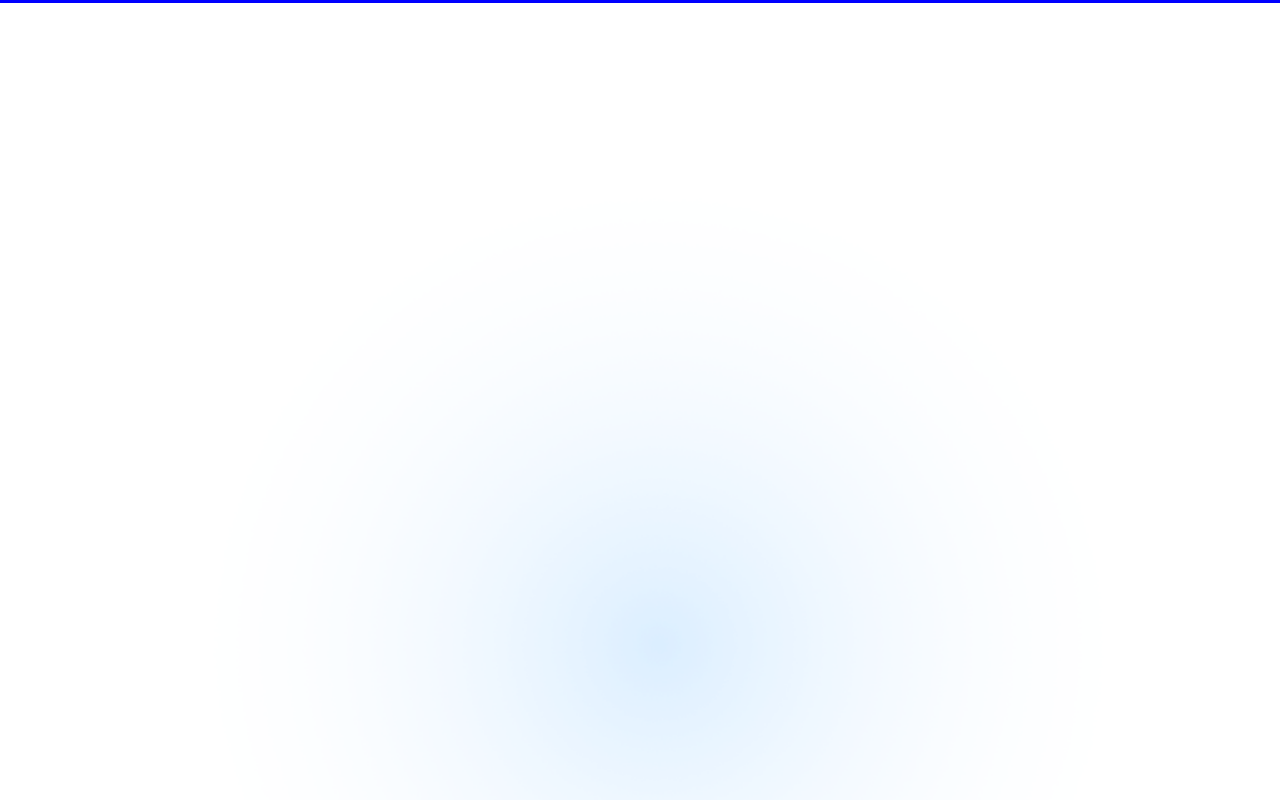
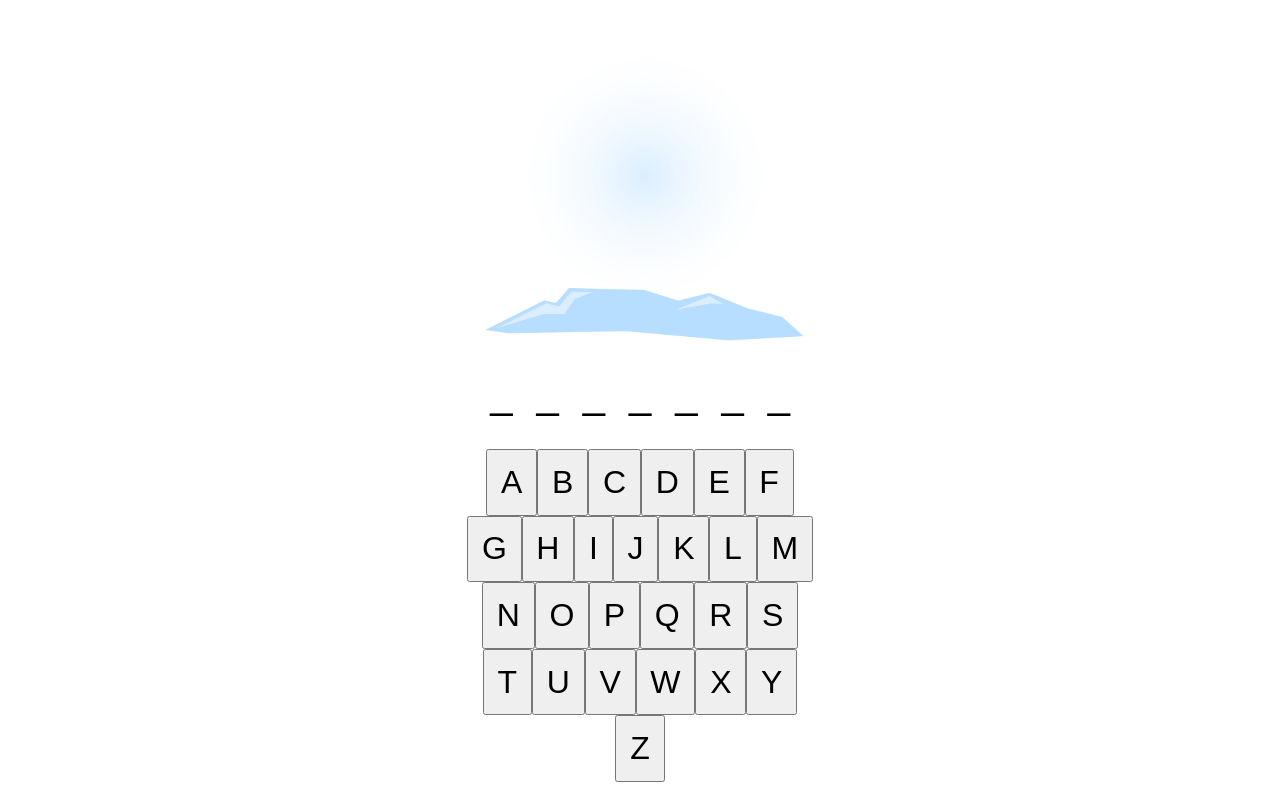
Before and after one commit to msolone/snowman, a React (Create React App) app: page / in a window 1280 px wide. Shown: the top 800 px of the page. Built offline with nearby package versions, Linux system fonts and the light colour scheme.

Commit message:
Can display snowman images as correct letters are selected, updated css

```diff
--- a/src/App.css
+++ b/src/App.css
@@ -8,31 +8,30 @@
   flex-direction: column;
   align-items: center;
   text-align: center;
-  height: 100%;
-  width: 100%;
+
 }
 
 .snowman-images {
   flex-grow: 3;
-  border: 3px solid blue;
-  width: 100%;
+
 }
 
 .snowman-images img {
-  height: 100%;
-  width: 100%;
+  height: 22em;
+  width: 22em;
 }
 
 .blank-letters {
   padding: 1em;
   flex-grow: 1;
-  border: 3px solid red;
-  width: 100%;
+
+
 }
 
 .hidden-letters {
   font-size: 2.5em;
   padding: 0 0.3em;
+
 }
 
 .alphabet-bank {
@@ -40,8 +39,7 @@
   flex-wrap: wrap;
   padding: 1em;
   flex-grow: 3;
-  border: 3px solid green;
-  width: 100%;
+  width: 22em;
   justify-content: center;
 }
 
--- a/src/App.js
+++ b/src/App.js
@@ -16,7 +16,7 @@ class App extends Component {
     super(props);
     this.state = {
       secret: words[Math.floor(Math.random() * 1024)],
-      blanks: ['_','_','_','_','_','_','_'],
+      blanks: ["_", "_", "_", "_", "_", "_", "_"],
       alphabet: [
         "A",
         "B",
@@ -45,25 +45,61 @@ class App extends Component {
         "Y",
         "Z"
       ],
-      picked: []
+      picked: [],
+      image: snowman0
     };
   }
 
   componentDidMount() {
-    console.log(this.state.secret)
+    console.log(this.state.secret);
   }
 
-  addChosenLetter = (letter) => {
+  addChosenLetter = letter => {
     const newPicked = this.state.picked.slice();
     newPicked.push(letter);
-    const newBlanks = this.state.secret.split('').map((l, i) => {
+    const correctPicked = [];
+    const newBlanks = this.state.secret.split("").map((l, i) => {
       if (newPicked.includes(l.toUpperCase())) {
-        return l.toUpperCase()
+        correctPicked.push(l);
+        return l.toUpperCase();
       } else {
-        return "_"
+        return "_";
       }
-    })
-    console.log(newBlanks, letter, newPicked)
+    });
+    if (correctPicked.length === 0) {
+      this.setState({
+        image: snowman0
+      });
+    } else if (correctPicked.length === 1) {
+      this.setState({
+        image: snowman1
+      });
+    } else if (correctPicked.length === 2) {
+      this.setState({
+        image: snowman2
+      });
+    } else if (correctPicked.length === 3) {
+      this.setState({
+        image: snowman3
+      });
+    } else if (correctPicked.length === 4) {
+      this.setState({
+        image: snowman4
+      });
+    } else if (correctPicked.length === 5) {
+      this.setState({
+        image: snowman5
+      });
+    } else if (correctPicked.length === 6) {
+      this.setState({
+        image: snowman6
+      });
+    } else if (correctPicked.length === 7) {
+      this.setState({
+        image: snowman7
+      });
+    }
+    console.log(correctPicked);
     this.setState({
       picked: newPicked,
       blanks: newBlanks
@@ -71,16 +107,19 @@ class App extends Component {
   };
 
   render() {
-    console.log(this.state.picked)
     return (
       <div className="App">
         <section className="snowman-images">
-          <img src={snowman0} alt="snowman-steps" />
+          <img src={this.state.image} alt="snowman-steps" />
         </section>
 
         <section className="blank-letters">
           {this.state.blanks.map((blank, i) => {
-            return <span className='hidden-letters' key={i}>{blank}</span>
+            return (
+              <span className="hidden-letters" key={i}>
+                {blank}
+              </span>
+            );
           })}
         </section>
         <section className="alphabet-bank">
```
